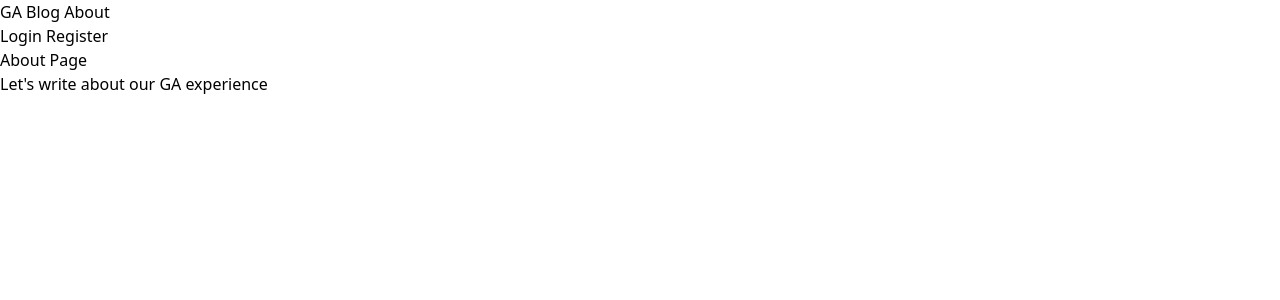
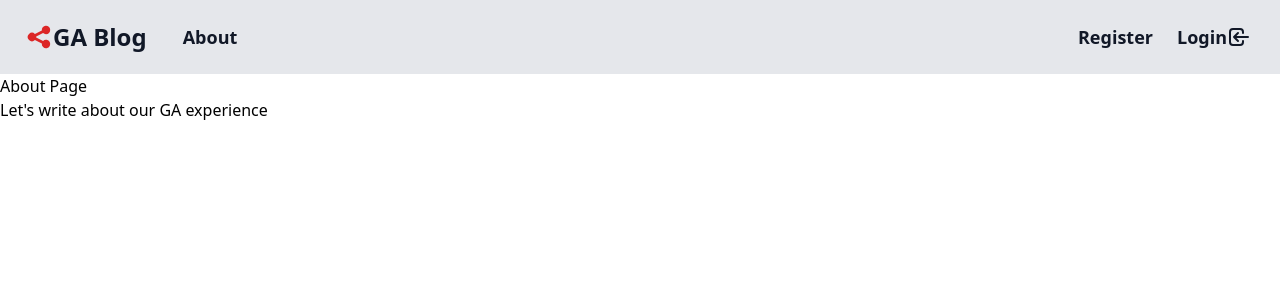
Before and after one commit to hamazumi/Flask-Blog, a Flask app: page /about in a window 1280 px wide. Shown: the top 300 px of the page. Run offline with Flask 2, Linux system fonts and the light colour scheme; style sheets or scripts are compiled from the project's sources.

Commit message:
navbar done

```diff
--- a/blog/templates/layout.html
+++ b/blog/templates/layout.html
@@ -19,21 +19,37 @@
 
     <!-- -----------------NAV BAR---------------- -->
     <header>
-        <nav>
-            <div class="container">
+        <nav class="bg-gray-200">
+            <div class="max-w-7xl mx-auto px-4 border border-red">
+                <div class="flex justify-between">
                     <!-- Navbar Left Side -->
-                <div>
-                    <a href="{{ url_for('homepage') }}">GA Blog</a>
-                    <a href="{{ url_for('about') }}">About</a>
+                    <div class="flex space-x-4">
+                        <a href="{{ url_for('homepage') }}" class="flex items-center py-5 px-2 text-gray-900 hover:text-gray-500">
+                            <svg xmlns="http://www.w3.org/2000/svg" class="h-7 w-7 text-red-600" viewBox="0 0 20 20" fill="currentColor">
+                                <path d="M15 8a3 3 0 10-2.977-2.63l-4.94 2.47a3 3 0 100 4.319l4.94 2.47a3 3 0 10.895-1.789l-4.94-2.47a3.027 3.027 0 000-.74l4.94-2.47C13.456 7.68 14.19 8 15 8z" />
+                              </svg>
+                              <span class="font-black text-2xl">GA Blog</span>
+                        </a>
+                        <a href="{{ url_for('about') }}" class="py-5 px-3 font-black text-lg hidden md:flex items-center text-gray-900 hover:text-gray-500">About</a>
                     </div>
                     <!-- Navbar Right Side -->
-                <div>
+                    <div class="hidden md:flex items-center">
                         {% if current_user.is_authenticated %}
-                        <a href="{{ url_for('new_post') }}">New Post</a>
-                        <a href="{{ url_for('logout') }}">Logout</a>
+                            <a href="{{ url_for('new_post') }}" class="py-5 px-3 font-black text-lg text-gray-900 hover:text-gray-500" >New Post</a>
+                            <a href="{{ url_for('logout') }}" class="flex items-center py-5 px-3 text-gray-900 hover:text-gray-500">
+                                <span class="font-black text-lg">Logout</span>
+                                <svg xmlns="http://www.w3.org/2000/svg" class="h-6 w-6" fill="none" viewBox="0 0 24 24" stroke="currentColor">
+                                    <path stroke-linecap="round" stroke-linejoin="round" stroke-width="2" d="M17 16l4-4m0 0l-4-4m4 4H7m6 4v1a3 3 0 01-3 3H6a3 3 0 01-3-3V7a3 3 0 013-3h4a3 3 0 013 3v1" />
+                                </svg>
+                            </a>
                         {% else %}
-                        <a href="{{ url_for('login') }}">Login</a>
-                        <a href="{{ url_for('register') }}">Register</a>
+                            <a href="{{ url_for('register') }}" class="py-5 px-3 font-black text-lg text-gray-900 hover:text-gray-500">Register</a>
+                            <a href="{{ url_for('login') }}" class="flex items-center py-5 px-3 text-gray-900 hover:text-gray-500">
+                                <span class="font-black text-lg">Login</span>
+                                <svg xmlns="http://www.w3.org/2000/svg" class="h-6 w-6" fill="none" viewBox="0 0 24 24" stroke="currentColor">
+                                    <path stroke-linecap="round" stroke-linejoin="round" stroke-width="2" d="M11 16l-4-4m0 0l4-4m-4 4h14m-5 4v1a3 3 0 01-3 3H6a3 3 0 01-3-3V7a3 3 0 013-3h7a3 3 0 013 3v1" />
+                                  </svg>
+                            </a>
                         {% endif %}
                     </div>
                 </div>
@@ -49,3 +65,34 @@
     </main>
 </body>
 </html>
+
+
+
+<!-- navbar goes here
+<nav class="bg-gray-100">
+    <div class="max-w-6xl mx-auto px-4">
+      <div class="flex justify-between">
+
+        <div class="flex space-x-4">
+          <!-- logo -->
+          <!-- <div>
+            <a href="#" class="flex items-center py-5 px-2 text-gray-700 hover:text-gray-900">
+              <svg class="h-6 w-6 mr-1 text-blue-400" xmlns="http://www.w3.org/2000/svg" fill="none" viewBox="0 0 24 24" stroke="currentColor">
+                <path stroke-linecap="round" stroke-linejoin="round" stroke-width="2" d="M12 19l9 2-9-18-9 18 9-2zm0 0v-8" />
+              </svg>
+              <span class="font-bold">Better Dev</span>
+            </a>
+          </div> -->
+
+          <!-- primary nav -->
+          <!-- <div class="hidden md:flex items-center space-x-1">
+            <a href="#" class="py-5 px-3 text-gray-700 hover:text-gray-900">Features</a>
+            <a href="#" class="py-5 px-3 text-gray-700 hover:text-gray-900">Pricing</a>
+          </div>
+        </div>
+   -->
+        <!-- secondary nav -->
+        <!-- <div class="hidden md:flex items-center space-x-1">
+          <a href="" class="py-5 px-3">Login</a>
+          <a href="" class="py-2 px-3 bg-yellow-400 hover:bg-yellow-300 text-yellow-900 hover:text-yellow-800 rounded transition duration-300">Signup</a>
+        </div> -->
```
Also changed, not shown: blog/routes.py (+9 -1 lines), blog/blog.db. Lines whose indentation alone changed are shown as unchanged.
